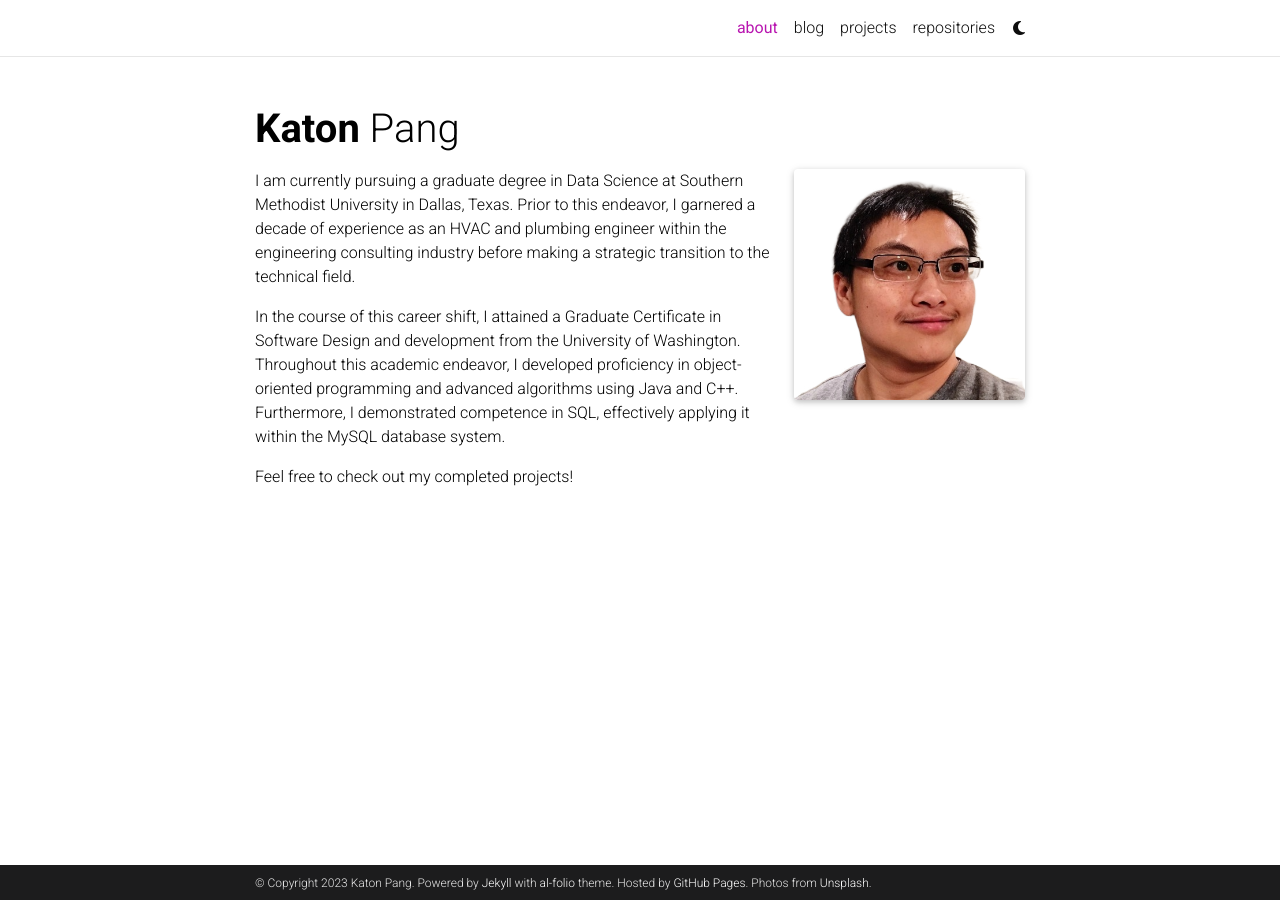
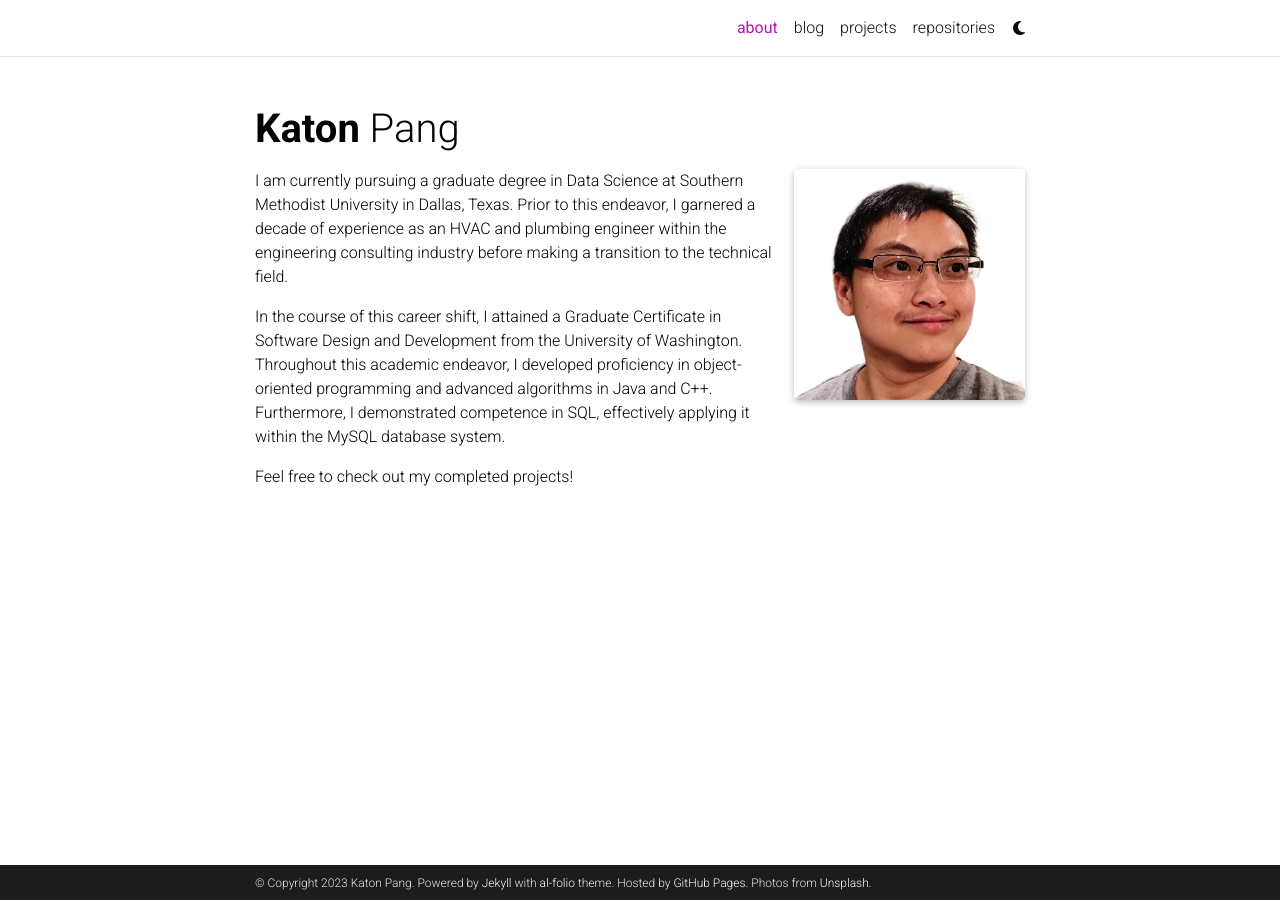
Before and after one commit to katonpang/katonpang.github.io, a Jekyll site: the page built from _pages/about.md, in a window 1280 px wide. Built offline with Jekyll 4.4.1, drawn with Linux system fonts in a browser that asks for light colours; comment, search, counter and statistics services are not loaded; a style sheet for code colours, icons or effects is not loaded.

Commit message:
Update about.md

```diff
--- a/_pages/about.md
+++ b/_pages/about.md
@@ -16,9 +16,9 @@
 social: false  # includes social icons at the bottom of the page
 ---
 
-I am currently pursuing a graduate degree in Data Science at Southern Methodist University in Dallas, Texas. Prior to this endeavor, I garnered a decade of experience as an HVAC and plumbing engineer within the engineering consulting industry before making a strategic transition to the technical field.
+I am currently pursuing a graduate degree in Data Science at Southern Methodist University in Dallas, Texas. Prior to this endeavor, I garnered a decade of experience as an HVAC and plumbing engineer within the engineering consulting industry before making a transition to the technical field.
 
-In the course of this career shift, I attained a Graduate Certificate in Software Design and development from the University of Washington. Throughout this academic endeavor, I developed proficiency in object-oriented programming and advanced algorithms using Java and C++. Furthermore, I demonstrated competence in SQL, effectively applying it within the MySQL database system.
+In the course of this career shift, I attained a Graduate Certificate in Software Design and Development from the University of Washington. Throughout this academic endeavor, I developed proficiency in object-oriented programming and advanced algorithms in Java and C++. Furthermore, I demonstrated competence in SQL, effectively applying it within the MySQL database system.
 
 Feel free to check out my completed projects!
 
```
